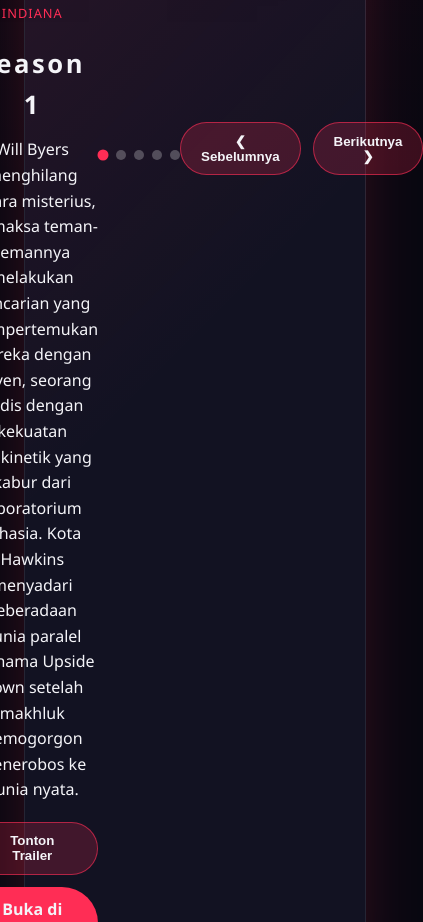
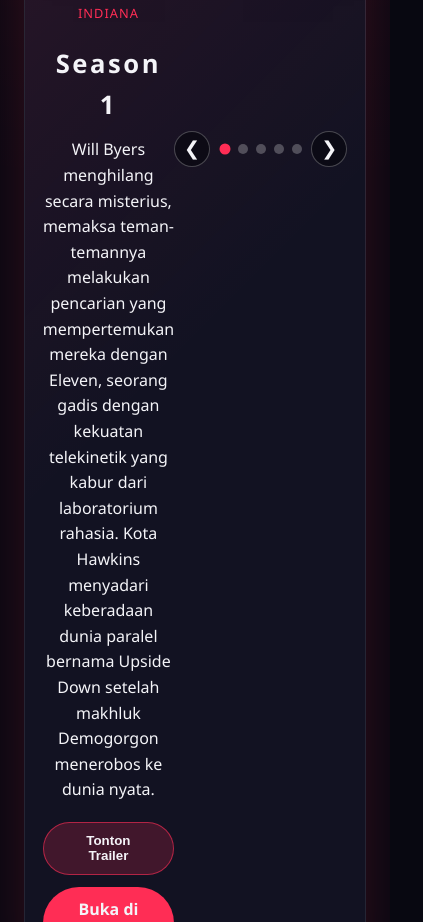
Before and after one commit to setiawand/strangerthingsrecap, a Next.js app: page / in a window 390 px wide. Shown: the part 980-1902 px from the top of the page, 423 px wide, since content can reach past the window. Built offline with nearby package versions, Linux system fonts and the light colour scheme.

Commit message:
ui: kompakkan navigasi mobile; chevron ikon mengapit dots

```diff
--- a/app/components/SeasonCarousel.jsx
+++ b/app/components/SeasonCarousel.jsx
@@ -118,6 +118,16 @@
         &#10095;
       </button>
 
+      <div className="carousel__mobileRow" aria-label="Navigasi carousel mobile">
+        <button
+          type="button"
+          className="carousel__arrowIcon"
+          onClick={() => handleNav("prev")}
+          aria-label="Season sebelumnya"
+        >
+          &#10094;
+        </button>
+
         <div className="carousel__dots" role="tablist" aria-label="Pilih season">
           {seasons.map((season, index) => (
             <button
@@ -134,12 +144,13 @@
           ))}
         </div>
 
-      <div className="carousel__mobileNav" aria-label="Navigasi carousel mobile">
-        <button type="button" onClick={() => handleNav("prev")} aria-label="Season sebelumnya">
-          &#10094; Sebelumnya
-        </button>
-        <button type="button" onClick={() => handleNav("next")} aria-label="Season berikutnya">
-          Berikutnya &#10095;
+        <button
+          type="button"
+          className="carousel__arrowIcon"
+          onClick={() => handleNav("next")}
+          aria-label="Season berikutnya"
+        >
+          &#10095;
         </button>
       </div>
     </div>
--- a/app/globals.css
+++ b/app/globals.css
@@ -216,32 +216,39 @@
     display: none;
   }
 
+  .carousel__mobileRow {
+    display: flex;
+    align-items: center;
+    justify-content: center;
+    gap: 0.6rem;
+    margin-top: 0.75rem;
+  }
+
+  .carousel__arrowIcon {
+    width: 36px;
+    height: 36px;
+    border-radius: 50%;
+    border: 1px solid rgba(255, 255, 255, 0.25);
+    background: rgba(5, 5, 12, 0.6);
+    color: var(--text);
+    display: inline-flex;
+    align-items: center;
+    justify-content: center;
+    font-size: 1.2rem;
+    transition: background 0.2s ease, transform 0.2s ease;
+  }
+
+  .carousel__arrowIcon:hover {
+    background: rgba(255, 45, 85, 0.4);
+    transform: scale(1.05);
+  }
+
   .carousel__dots {
     position: static;
-    margin-top: 1.5rem;
+    margin: 0;
     justify-content: center;
   }
 
-  .carousel__mobileNav {
-    display: flex;
-    justify-content: center;
-    gap: 0.75rem;
-    margin-top: 0.75rem;
-  }
-
-  .carousel__mobileNav button {
-    background: rgba(255, 45, 85, 0.2);
-    border: 1px solid rgba(255, 45, 85, 0.6);
-    padding: 0.65rem 1.25rem;
-    border-radius: 999px;
-    font-weight: 600;
-    color: var(--text);
-    transition: transform 0.25s ease, box-shadow 0.25s ease;
-    cursor: pointer;
-  }
-
-  .carousel__mobileNav button:hover {
-    transform: translateY(-2px);
-    box-shadow: 0 20px 40px -24px rgba(255, 45, 85, 0.6);
-  }
+  /* Hilangkan gaya lama mobileNav bila masih ada */
+  .carousel__mobileNav { display: none; }
 }
```
Lines whose indentation alone changed are shown as unchanged.
